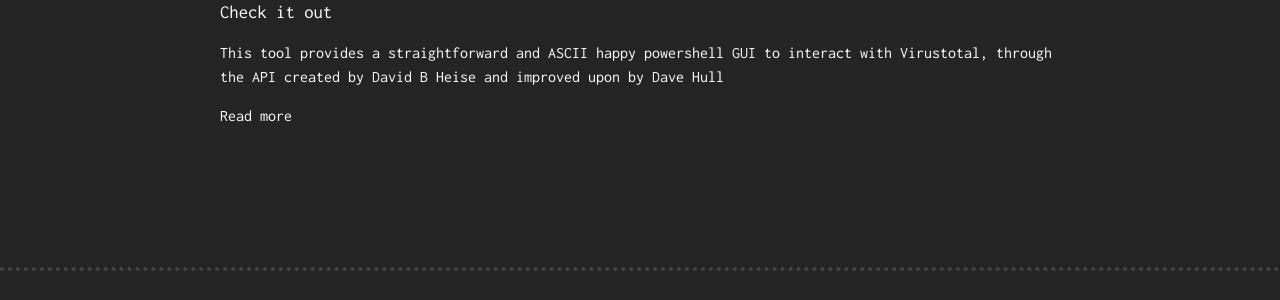
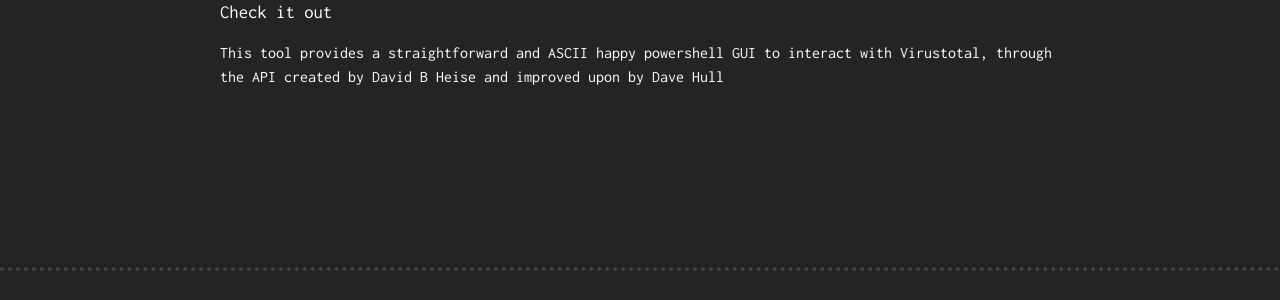
Before and after one commit to rcreecy/ryancreecy, a Jekyll site: the page built from index.md, in a window 1280 px wide. Shown: the part 517-817 px from the top of the page. Built offline with Jekyll 4.4.1, drawn with Linux system fonts in a browser that asks for light colours.

Commit message:
reverted

```diff
--- a/_layouts/home.html
+++ b/_layouts/home.html
@@ -21,9 +21,6 @@ layout: default
           </a>
         </h3>
           <p class="excerpt">{{ post.excerpt }}</p>
-          {% if post.excerpt != post.content %}
-          <a href="{{ site.baseurl }}{{ post.url }}">Read more</a>
-          {% endif %}
       </li>
       {%- endfor -%}
     </ul>
```
